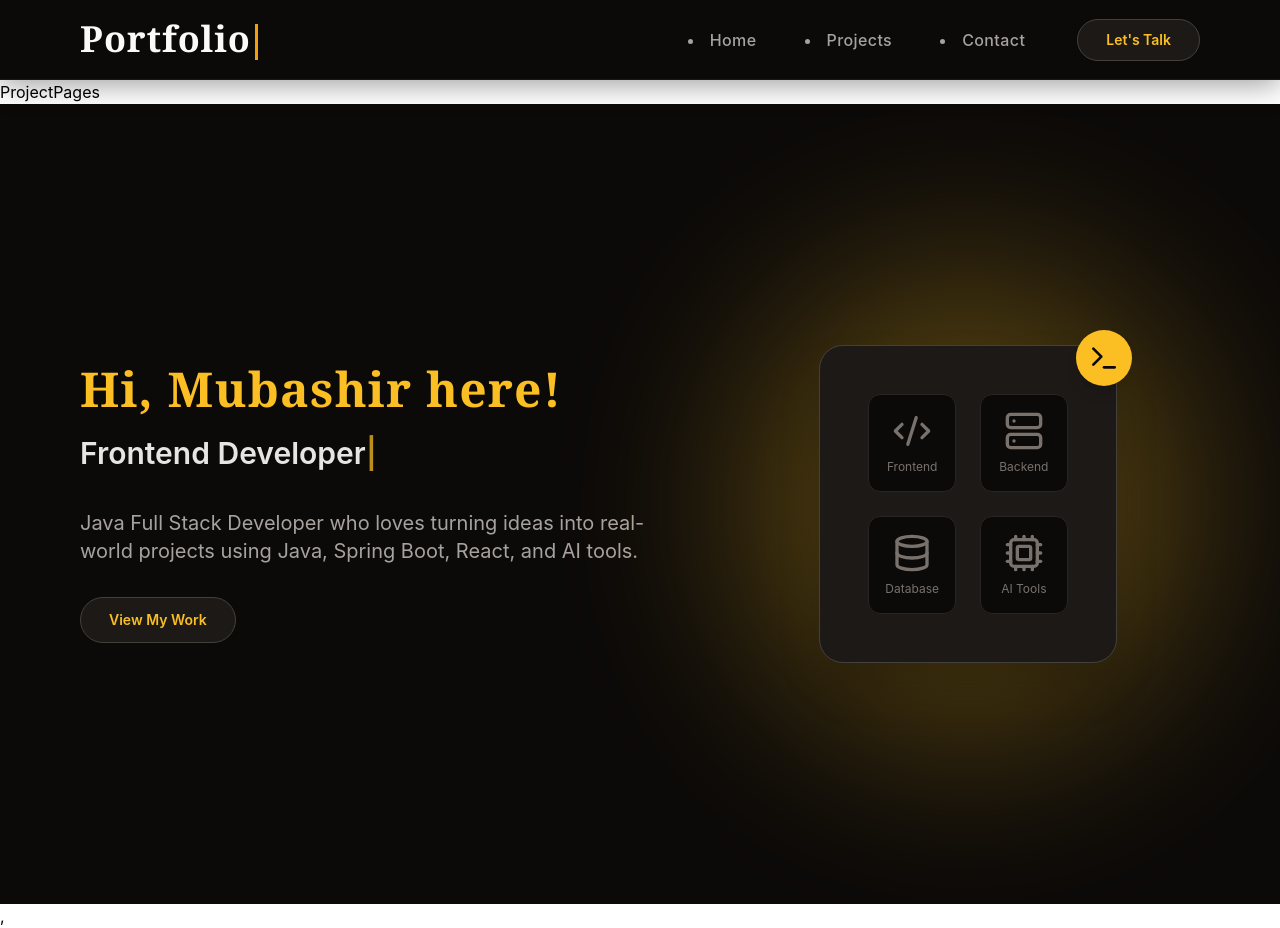
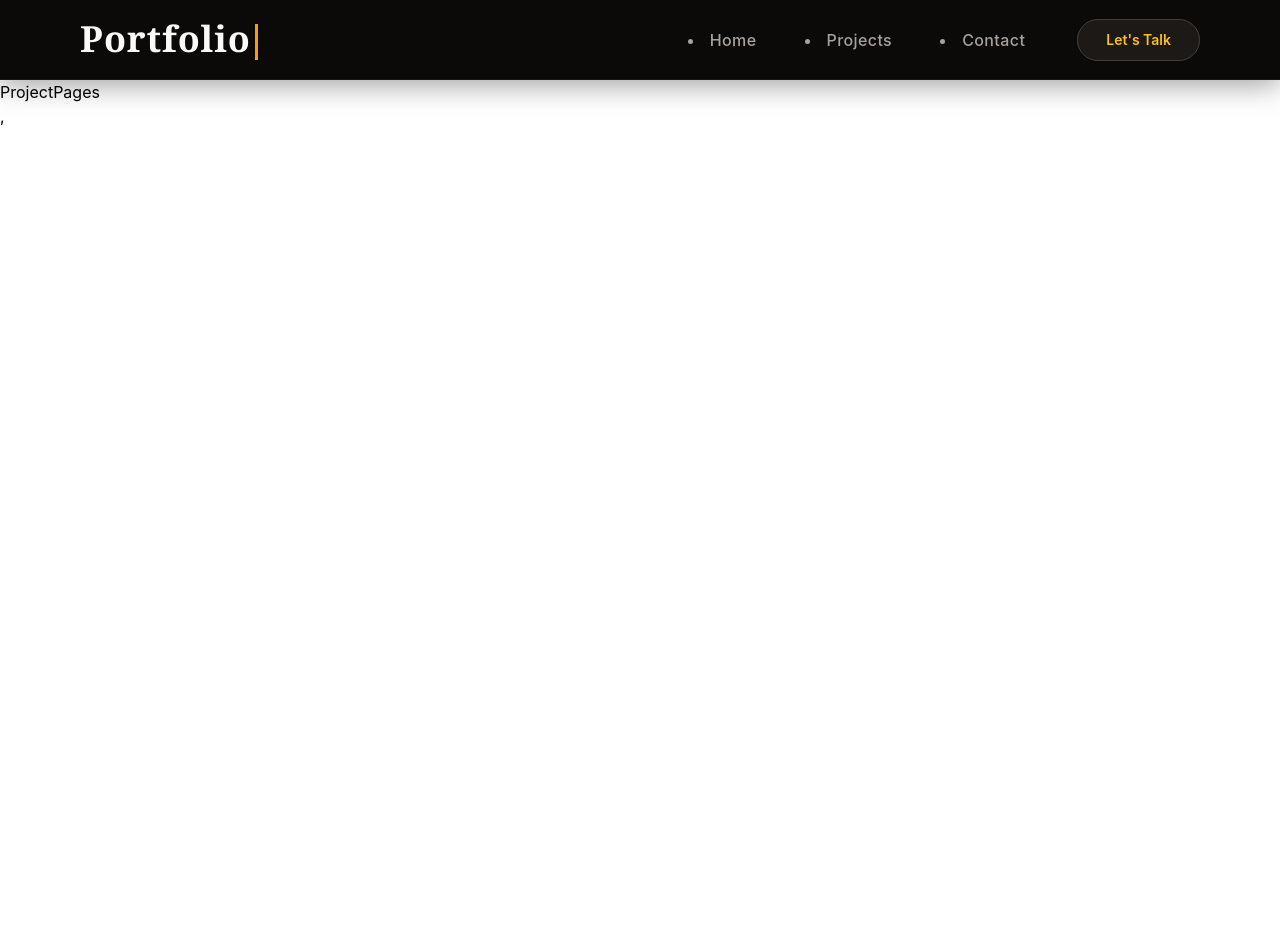
Before and after one commit to Mubashir-85/Portfolio, a React app in the folder Portfolio/: page /Projects in a window 1280 px wide. After the commit the page ends 800 px from the top, so only its background shows below. Built offline with nearby package versions, Linux system fonts and the light colour scheme; the HTML template or start-up script is replaced by a standard one.

Commit message:
Remove HeroPage from Layout component and update routing for HeroPage

```diff
--- a/Portfolio/src/Components/Layout.jsx
+++ b/Portfolio/src/Components/Layout.jsx
@@ -8,7 +8,7 @@ function Layout() {
     <>
     <NavbarPages/>
     <Outlet/>
-    <HeroPage/>
+
     </>
   )
 }
--- a/Portfolio/src/Components/Routes/Routes.jsx
+++ b/Portfolio/src/Components/Routes/Routes.jsx
@@ -10,7 +10,7 @@ function AppRoutes() {
       <div>
       <Routes>
         <Route path='/' element={<Layout />}>
-          <Route path='/Hero' element={<HeroPage />} />
+          <Route path='/' element={<HeroPage />} />
           <Route path='/Projects' element={<ProjectPages />} />
         </Route>
       </Routes>
```
